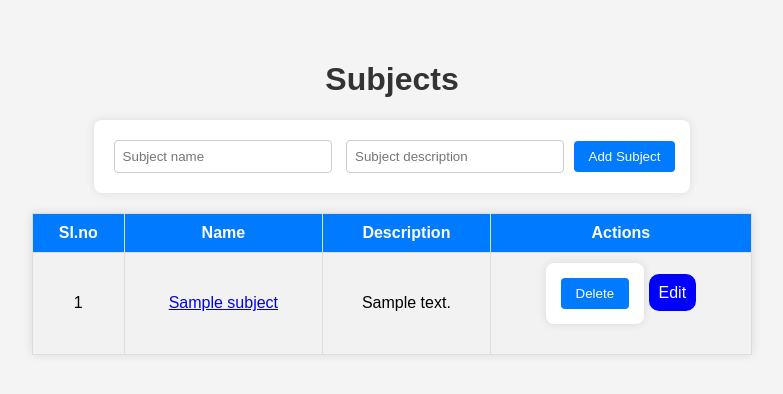
After one commit to nandanreddyp/onlinebootcamp, a Flask app: page /subjects in a window 1280 px wide. The commit adds this page. Shown: the top 394 px of the page, without its empty margins (248-1031 px from the left). Run offline with Flask 3, Linux system fonts and the light colour scheme; tables that the repository leaves empty hold one stand-in row (values such as "Sample post").

Commit message:
Built Admin dashboard with CRUD operations for subjects, chapters, quizzes, and questions

```diff
--- a/app.py
+++ b/app.py
@@ -1,14 +1,24 @@
 from flask import Flask
-from models import db
+from models import db, User
 
 app = Flask(__name__)
 app.config['SQLALCHEMY_DATABASE_URI'] = 'sqlite:///database.db'
+app.config['SECRET_KEY'] = "MAD1Bootcamp"
 
 db.init_app(app)
 
 with app.app_context():
     db.create_all()
 
+    # adding the admin
+    admin_name = 'Admin'
+    admin_email = 'admin@qmaster.com'
+    if not db.session.get(User, admin_email):
+        admin = User(name=admin_name, email=admin_email, role='admin')
+        db.session.add(admin)
+        db.session.commit()
+        print('Created admin')
+
 from routes import *  # Import routes after initializing db
 
 if __name__ == '__main__':
--- a/routes.py
+++ b/routes.py
@@ -1,30 +1,108 @@
 from flask import render_template, request, session, redirect, url_for
-from models import db, User
-
-dbSession = db.session  # Correct usage
+from models import db, User, Subject
 
 from app import app  # Import app after it is initialized
 
 @app.route('/')
 def home():
+    if session.get('user_email'):
+        return redirect('/dashboard')
     return render_template('index.html')
 
 @app.route('/register', methods=["GET", "POST"])
 def register():
     if request.method == "GET":
+        if session.get('user_email'):
+            return redirect(url_for('dashboard'))
         return render_template('register.html')
     elif request.method == "POST":
         user_name = request.form.get("name")
         user_email = request.form.get("email")
         user = User(name=user_name, email=user_email)
-        dbSession.add(user)
-        dbSession.commit()
-        return redirect(url_for('dashboard'))
+        db.session.add(user)
+        db.session.commit()
+        return redirect(url_for('login'))
 
 @app.route('/login', methods=["GET", "POST"])
 def login():
-    return render_template('login.html')
+    if request.method == "GET":
+        if session.get('user_email'):
+            return redirect(url_for('dashboard'))
+        return render_template('login.html')
+    elif request.method == "POST":
+        user_passowrd = request.form.get("name")
+        user_email = request.form.get("email")
+        user = db.session.get(User, user_email)
+        if user:
+            # user.password == user_passowrd
+            session['user_email'] = user.email
+            if user.role == 'admin':
+                return redirect(url_for('admin_dashboard'))
+            return redirect(url_for('dashboard'))
+        return redirect(url_for('register'))
+
+@app.route('/logout', methods=["GET"])
+def logout():
+    if session.get('user_email'):
+        session['user_email'] = None
+    return redirect('/')
 
 @app.route('/dashboard')
 def dashboard():
-    return 'Dashboard'
+    logged_in = session.get('user_email')
+    if logged_in:
+        user = db.session.get(User, session.get('user_email'))
+        return render_template('user/dashboard.html')
+    else:
+        return redirect('/')
+
+@app.route('/admin/dashboard')
+def admin_dashboard():
+    logged_in = session.get('user_email')
+    if logged_in: user = db.session.get(User, session.get('user_email'))
+    else: return redirect('/')
+
+    if user.role == 'admin':
+        return render_template('admin/dashboard.html')
+    else:
+        return "You are not allowed to this route! <a href='/'>Click here</a> to go dashboard"
+
+@app.route('/subjects', methods=['GET', 'POST'])
+def subjects():
+    if request.method == 'GET':
+        if request.args.get('update'): # user trying to update
+            subject = db.session.get(Subject, request.args.get('subject_id'))
+            return render_template('subjects.html', is_update=True, subject=subject)
+        subjects = db.session.query(Subject).all()
+        return render_template('subjects.html', subjects=subjects)
+    elif request.method == 'POST':
+        if request.form.get('delete'):
+            subject_id = request.form.get('subject_id')
+            subject = db.session.get(Subject, subject_id)
+            db.session.delete(subject)
+            db.session.commit()
+            return redirect('/subjects')
+        if request.form.get('update'):
+            subject_id = request.form.get('subject_id')
+            subject = db.session.get(Subject, subject_id)
+            subject.name = request.form.get('name')
+            subject.description = request.form.get('description')
+            db.session.commit()
+            return redirect('/subjects')
+        name = request.form.get('name')
+        description = request.form.get('description')
+        subject = Subject(name=name, description=description)
+        db.session.add(subject)
+        db.session.commit()
+        return redirect('/subjects')
+
+@app.route('/subjects/<subject_id>')
+def subject(subject_id):
+    subject = db.session.get(Subject, subject_id)
+    if subject:
+        return render_template('subject.html', subject=subject)
+    return "Subject Not found!"
+
+@app.route('/exam')
+def exam():
+    return render_template('exam.html')
--- a/templates/admin/dashboard.html
+++ b/templates/admin/dashboard.html
@@ -1 +1,4 @@
 # show a page to list all subjects and option to add or remove subjects
+<h1>Admin dashboard</h1>
+
+<a style="border: 1px solid black; text-decoration: None; color: white; background-color: blue;"  href="/subjects">View all Subjects</a>
--- a/templates/index.html
+++ b/templates/index.html
@@ -7,6 +7,8 @@
 </head>
 <body>
     <h1>Quiz Master</h1>
-    <h2>Welcome {{ name }}!</h2>
+    <h2>Welcome! Login or create account to continue...</h2>
+    <button><a href="/register">Register</a></button>
+    <button><a href="/login">Login</a></button>
 </body>
 </html>
--- a/templates/register.html
+++ b/templates/register.html
@@ -3,7 +3,7 @@
 <head>
     <meta charset="UTF-8">
     <meta name="viewport" content="width=device-width, initial-scale=1.0">
-    <title>Document</title>
+    <title>Register</title>
 </head>
 <body>
     <form action="/register" method="post">
@@ -11,7 +11,7 @@
         <input type="email" name="email" id="email" placeholder="Email" required>
         <button type="submit">Register</button>
     </form>
-    <a href="">Login</a>
+    <a href="/login">Login</a>
 
 </body>
 </html>
--- /dev/null
+++ b/templates/subjects.html
@@ -0,0 +1,108 @@
+<!DOCTYPE html>
+<html lang="en">
+<head>
+    <meta charset="UTF-8">
+    <meta name="viewport" content="width=device-width, initial-scale=1.0">
+    <title>Subjects</title>
+    <style>
+        body {
+            font-family: Arial, sans-serif;
+            margin: 20px;
+            padding: 20px;
+            background-color: #f4f4f4;
+            text-align: center;
+        }
+        h1 {
+            color: #333;
+        }
+        form {
+            background: white;
+            padding: 15px;
+            border-radius: 8px;
+            box-shadow: 0px 0px 10px rgba(0, 0, 0, 0.1);
+            display: inline-block;
+            margin-bottom: 20px;
+        }
+        input {
+            padding: 8px;
+            margin: 5px;
+            border: 1px solid #ccc;
+            border-radius: 4px;
+            width: 200px;
+        }
+        button {
+            padding: 8px 15px;
+            border: none;
+            background-color: #007bff;
+            color: white;
+            cursor: pointer;
+            border-radius: 4px;
+        }
+        button:hover {
+            background-color: #0056b3;
+        }
+        table {
+            width: 60%;
+            margin: 0 auto;
+            border-collapse: collapse;
+            background: white;
+            box-shadow: 0px 0px 10px rgba(0, 0, 0, 0.1);
+        }
+        th, td {
+            padding: 10px;
+            border: 1px solid #ddd;
+            text-align: center;
+        }
+        th {
+            background-color: #007bff;
+            color: white;
+        }
+        tr:nth-child(even) {
+            background-color: #f2f2f2;
+        }
+    </style>
+</head>
+<body>
+    <h1>Subjects</h1>
+    {% if not is_update %}
+        <form action="/subjects" method="post">
+            <input name="name" type="text" placeholder="Subject name" required>
+            <input name="description" type="text" placeholder="Subject description">
+            <button type="submit">Add Subject</button>
+        </form>
+    {% else %}
+        <form action="/subjects" method="post">
+            <input name="update" type="radio" checked hidden>
+            <input name="subject_id" type="text" value="{{ subject.id }}" hidden>
+            <input name="name" type="text" placeholder="Subject name" required value="{{ subject.name }}">
+            <input name="description" type="text" placeholder="Subject description" value="{{ subject.description }}">
+            <button type="submit">Update Subject</button>
+        </form>
+    {% endif %}
+    {% if not is_update %}
+        <table>
+            <tr>
+            <th>Sl.no</th>
+            <th>Name</th>
+            <th>Description</th>
+            <th>Actions</th>
+            </tr>
+            {% for subject in subjects %}
+                <tr>
+                    <td>{{ loop.index }}</td>
+                    <td><a href="/subjects/{{ subject.id }}">{{ subject.name }}</a></td>
+                    <td>{{ subject.description }}</td>
+                    <td>
+                        <form action="/subjects" method="post">
+                            <input name="subject_id" type="text" value="{{ subject.id }}" hidden>
+                            <input name="delete" type="radio" checked hidden>
+                            <button type="submit">Delete</button>
+                        </form>
+                        <a style="text-decoration: none; background-color: blue; color: white; border-radius: 10px; padding: 10px;" href="/subjects?update=True&subject_id={{ subject.id }}">Edit</a>
+                    </td>
+                </tr>
+            {% endfor %}
+        </table>
+    {% endif %}
+</body>
+</html>
--- a/templates/user/dashboard.html
+++ b/templates/user/dashboard.html
@@ -0,0 +1,2 @@
+# show a page to list all subjects and option to add or remove subjects
+<h1>User dashboard</h1>
```
Also changed, not shown: models.py (+7 -3 lines), templates/exam.html (added, +16 -0 lines), templates/login.html (+17 -0 lines), templates/subject.html (added, +49 -0 lines).
